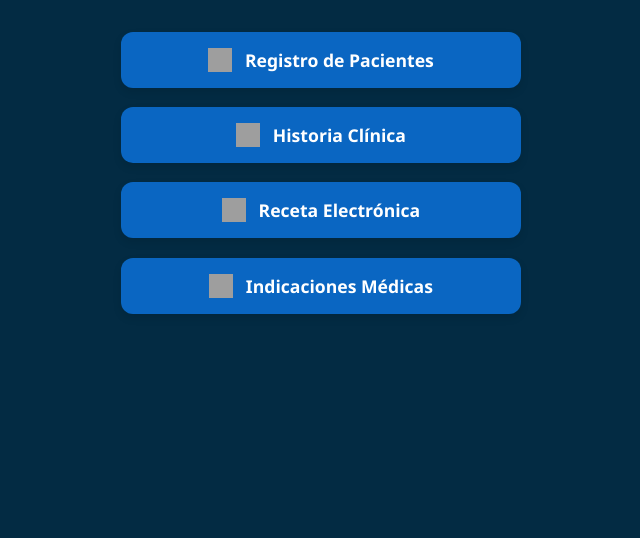
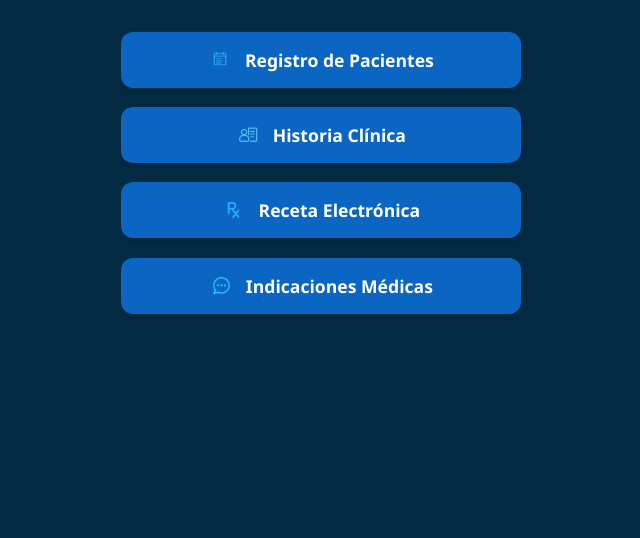
Before and after one commit to medsysbot/medisys-app-frontend, a FastAPI app: page / in a window 1280 px wide. Shown: the part 94-632 px from the top of the page, without its empty margins (319-959 px from the left). Run offline with FastAPI, Linux system fonts and the light colour scheme; grey boxes are pictures that could not be loaded.

Commit message:
Update index.html

```diff
--- a/templates/index.html
+++ b/templates/index.html
@@ -15,19 +15,19 @@
   <main>
     <div class="botonera">
       <a href="registro.html" class="boton">
-        <img src="static/icons/user-plus.svg" alt="Icono Registro" class="icono" />
+        <img src="static/icons/icono-registro.png" alt="Registro" class="icono" />
         Registro de Pacientes
       </a>
       <a href="historia.html" class="boton">
-        <img src="static/icons/file-text.svg" alt="Icono Historia Clínica" class="icono" />
+        <img src="static/icons/icono-historia.png" alt="Historia" class="icono" />
         Historia Clínica
       </a>
       <a href="receta.html" class="boton">
-        <img src="static/icons/clipboard.svg" alt="Icono Receta" class="icono" />
+        <img src="static/icons/icono-receta.png" alt="Receta" class="icono" />
         Receta Electrónica
       </a>
       <a href="indicaciones.html" class="boton">
-        <img src="static/icons/info.svg" alt="Icono Indicaciones" class="icono" />
+        <img src="static/icons/icono-indicaciones.png" alt="Indicaciones" class="icono" />
         Indicaciones Médicas
       </a>
     </div>
```
